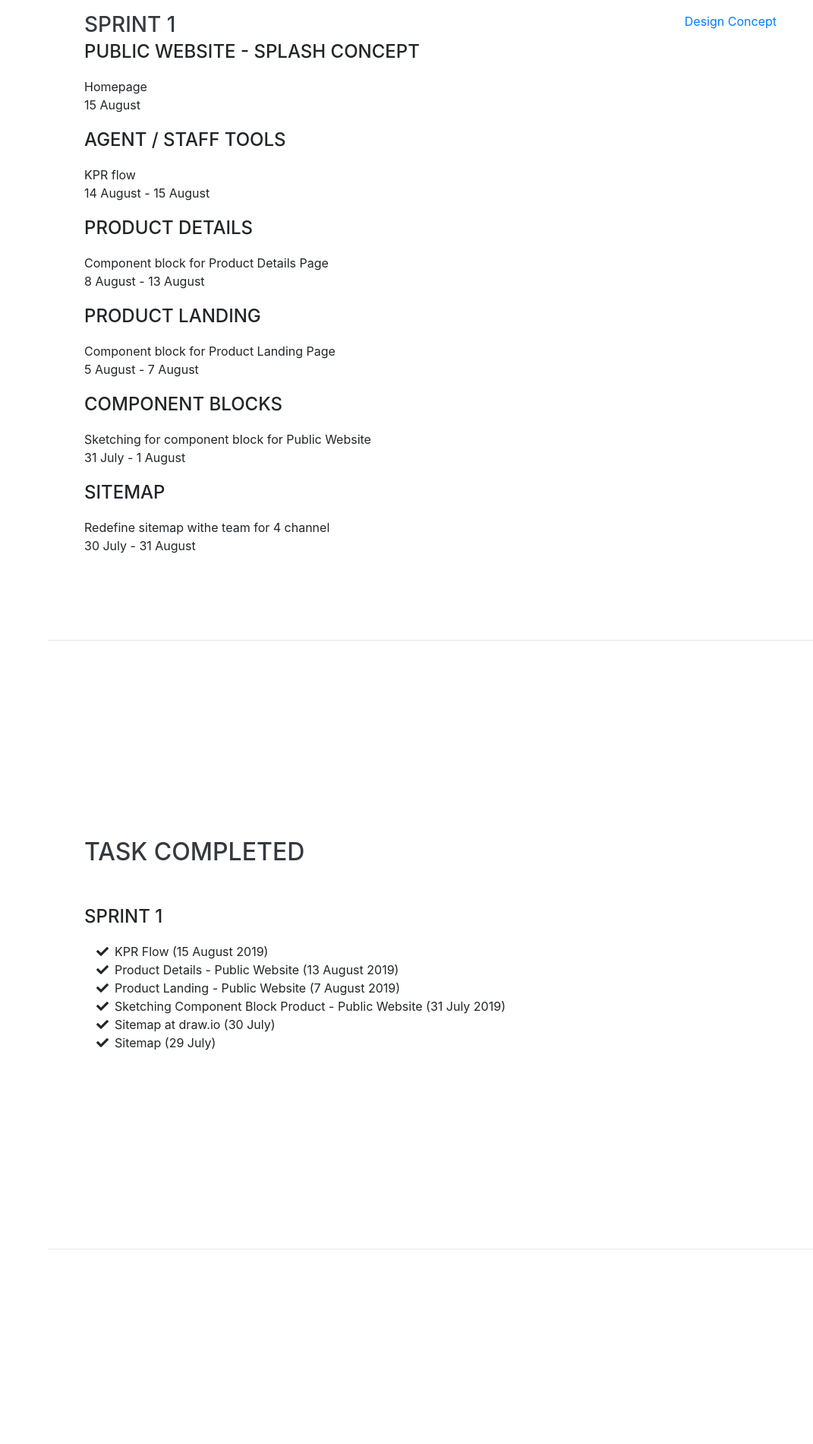
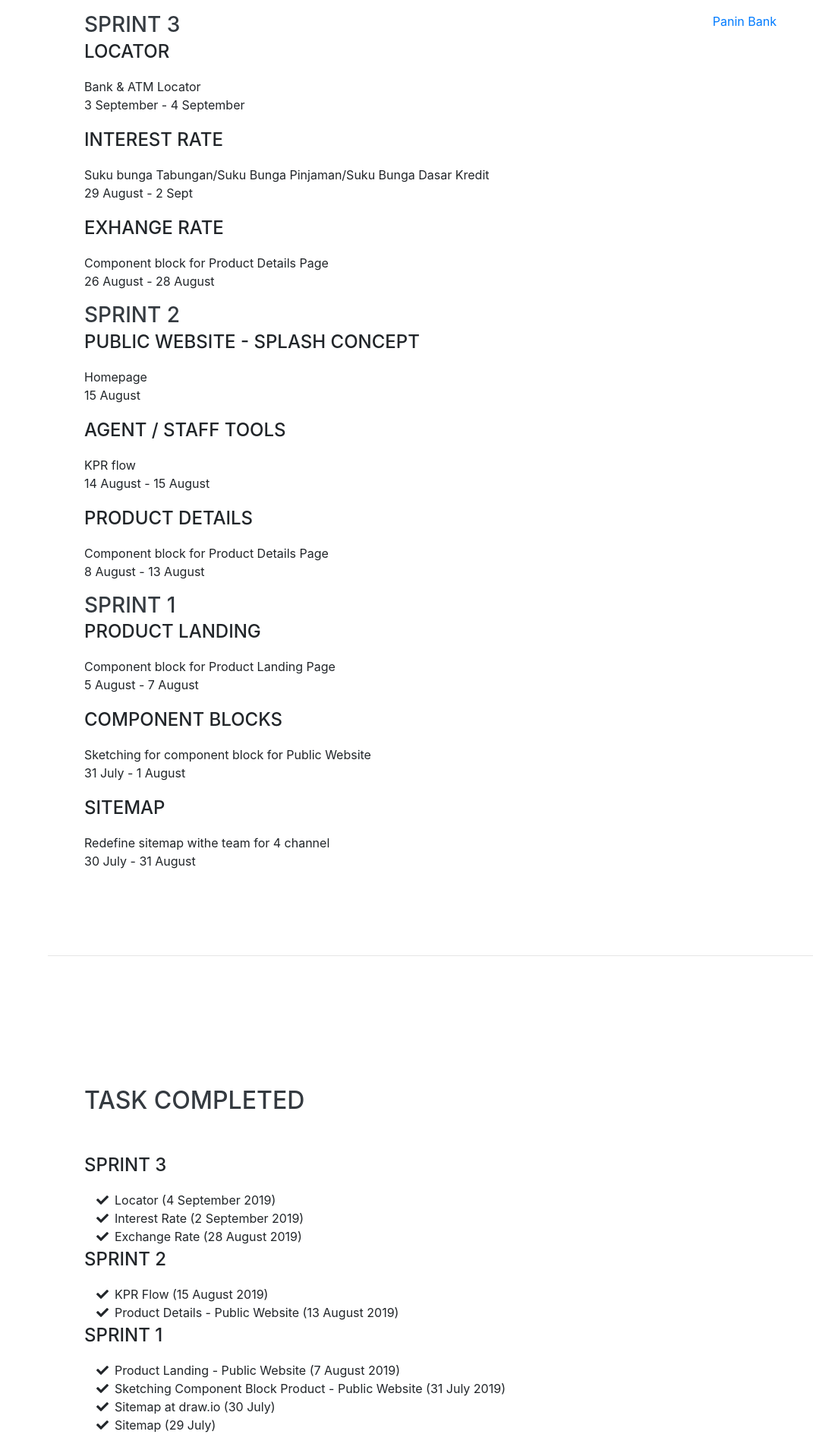
Before and after one commit to luckydhandy/luckydhandy.github.io, a website with bundled scripts: page index.html in a window 1280 px wide. Shown: the part 1720-3620 px from the top of the page at 76% size, without its empty margins (209-1280 px from the left). Built offline with nearby package versions, Linux system fonts and the light colour scheme; a web font is replaced by a local one.

Commit message:
Update index.html

```diff
--- a/index.html
+++ b/index.html
@@ -84,10 +84,10 @@
           <div class="resume-content">
             <h3 class="mb-0">Panin E-Channel / Panin Next</h3>
             <div class="subheading mb-3">By Panin Bank</div>
-            <p>Sprint -</p>
+            <p>Sprint 3</p>
           </div>
           <div class="resume-date text-md-right">
-            <span class="text-primary">15 August 2019</span>
+            <span class="text-primary">4 September 2019</span>
           </div>
         </div>
       </div>
@@ -100,7 +100,19 @@
         <h2 class="mb-5">Task Assigned</h2>
         <div class="resume-item d-flex flex-column flex-md-row justify-content-between mb-5">
           <div class="resume-content">
-            <h3 class="mb-0">Sprint 1</h3>
+
+              <h3 class="mb-0">Sprint 3</h3>
+              <div class="subheading mb-3">Locator</div>
+            <div>Bank & ATM Locator</div>
+            <p>3 September - 4 September</p>
+              <div class="subheading mb-3">Interest Rate</div>
+            <div>Suku bunga Tabungan/Suku Bunga Pinjaman/Suku Bunga Dasar Kredit</div>
+            <p>29 August - 2 Sept</p>
+              <div class="subheading mb-3">Exhange rate</div>
+            <div>Component block for Product Details Page</div>
+            <p>26 August - 28 August</p>
+
+              <h3 class="mb-0">Sprint 2</h3>
               <div class="subheading mb-3">Public Website - Splash Concept</div>
             <div>Homepage</div>
             <p>15 August</p>
@@ -110,6 +122,9 @@
               <div class="subheading mb-3">Product Details</div>
             <div>Component block for Product Details Page</div>
             <p>8 August - 13 August</p>
+
+
+            <h3 class="mb-0">Sprint 1</h3>
                <div class="subheading mb-3">Product Landing</div>
             <div>Component block for Product Landing Page</div>
             <p>5 August - 7 August</p>
@@ -119,9 +134,10 @@
               <div class="subheading mb-3">Sitemap</div>
             <div>Redefine sitemap withe team for 4 channel</div>
             <p>30 July - 31 August</p>
-          </div>
+
+            </div>
           <div class="resume-date text-md-right">
-            <span class="text-primary">Design Concept</span>
+            <span class="text-primary">Panin Bank</span>
           </div>
         </div>
       </div>
@@ -132,7 +148,21 @@
     <section class="resume-section p-3 p-lg-5 d-flex align-items-center" id="taskcompleted">
       <div class="w-100">
         <h2 class="mb-5">Task Completed</h2>
-        <div class="subheading mb-3">Sprint 1</div>
+
+          <div class="subheading mb-3">Sprint 3</div>
+        <ul class="fa-ul mb-0">
+             <li>
+            <i class="fa-li fa fa-check"></i>
+            Locator (4 September 2019)</li>
+            <li>
+            <i class="fa-li fa fa-check"></i>
+            Interest Rate (2 September 2019)</li>
+            <li>
+            <i class="fa-li fa fa-check"></i>
+            Exchange Rate (28 August 2019)</li>
+        </ul>
+
+          <div class="subheading mb-3">Sprint 2</div>
         <ul class="fa-ul mb-0">
              <li>
             <i class="fa-li fa fa-check"></i>
@@ -140,6 +170,10 @@
             <li>
             <i class="fa-li fa fa-check"></i>
             Product Details - Public Website (13 August 2019)</li>
+        </ul>
+
+        <div class="subheading mb-3">Sprint 1</div>
+        <ul class="fa-ul mb-0">
             <li>
             <i class="fa-li fa fa-check"></i>
             Product Landing - Public Website (7 August 2019)</li>
@@ -152,8 +186,9 @@
             <li>
             <i class="fa-li fa fa-check"></i>
             Sitemap (29 July)</li>
+        </ul>
 
-        </ul>
+
       </div>
     </section>
 
@@ -161,14 +196,14 @@
 <section class="resume-section p-3 p-lg-5 d-flex align-items-center" id="planfornextday">
       <div class="w-100">
         <h2 class="mb-5">Plan for Next Day</h2>
-        <p>Continou to Agent / Staff Tools and Prototyping ? </p>
+        <p>Clean up Exchange rate, Interest rate & Locator </p>
         <p class="mb-0">-</p>
       </div>
     </section>
     <section class="resume-section p-3 p-lg-5 d-flex align-items-center" id="riskblockerquestion">
       <div class="w-100">
         <h2 class="mb-5">Risk / Blocker / Question</h2>
-        <p>-</p>
+        <p>Di panin ini ga ada microwave, jadi ga bisa manasin bekal. Tisu habis. Internet disini lemot, yang mifi aleph habis kuotanya mungkin (tapi lemot juga). Kita diruangan terasing, jadi ga bisa casual meeting dengan klien, kalau mau ketemu harus janjian dulu (terlalu formal), tidak stau ruangan jadi ga bisa mengenal satu sama lain.</p>
       </div>
     </section>
       <section class="resume-section p-3 p-lg-5 d-flex align-items-center" id="leaveplanned">
@@ -186,7 +221,7 @@
         <ul class="fa-ul mb-0">
           <li>
             <i class="fa-li fa fa-heart text-warning"></i>
-            Thanks Panin Team Gilroy, Jessica, Fajar, Stella, Obet, Intan and Talita.</li>
+            Thanks Panin Team Gilroy, Jessica, Fajar, Obet, Intan and Talita.</li>
         </ul>
       </div>
     </section>
```
